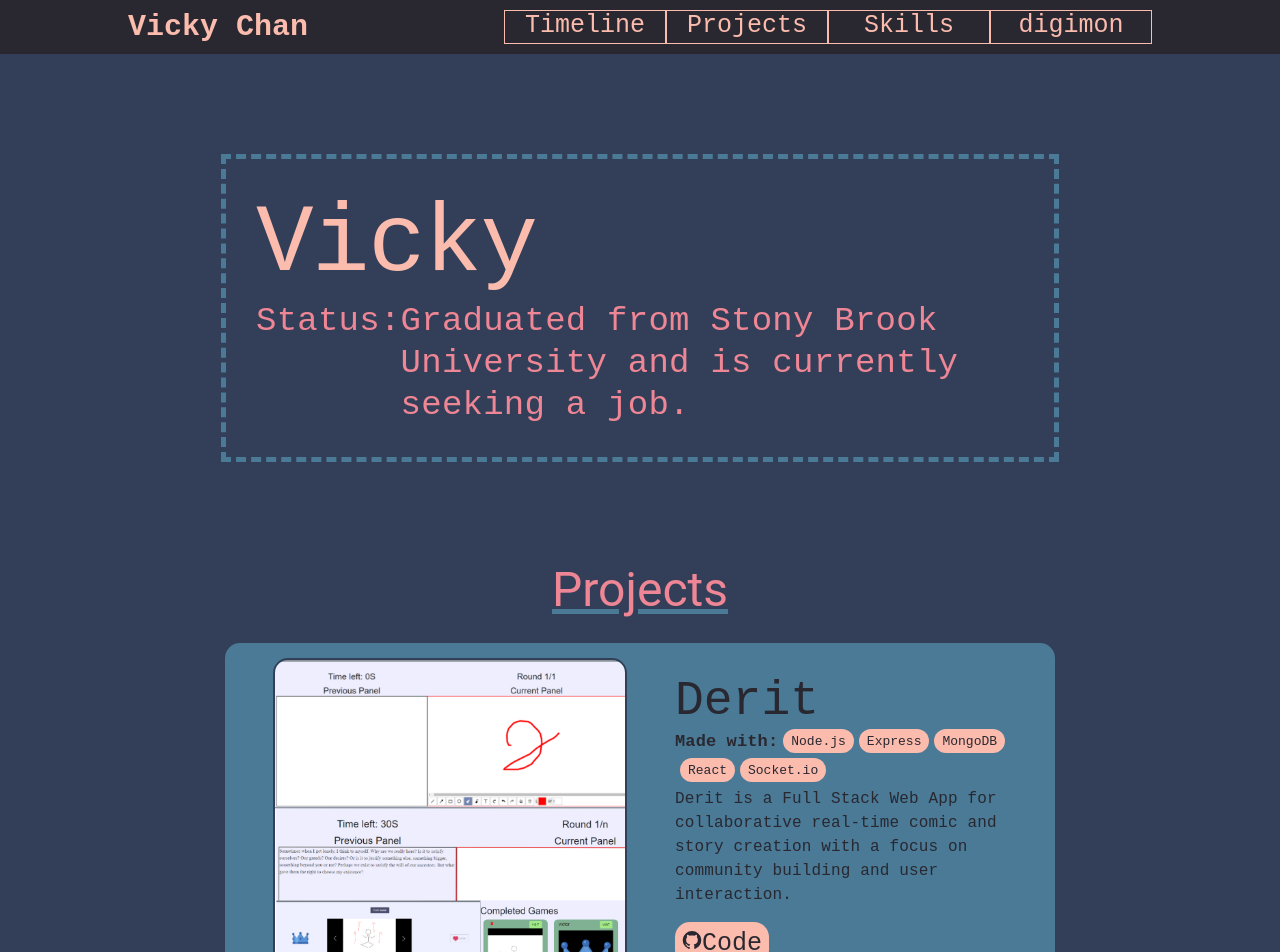
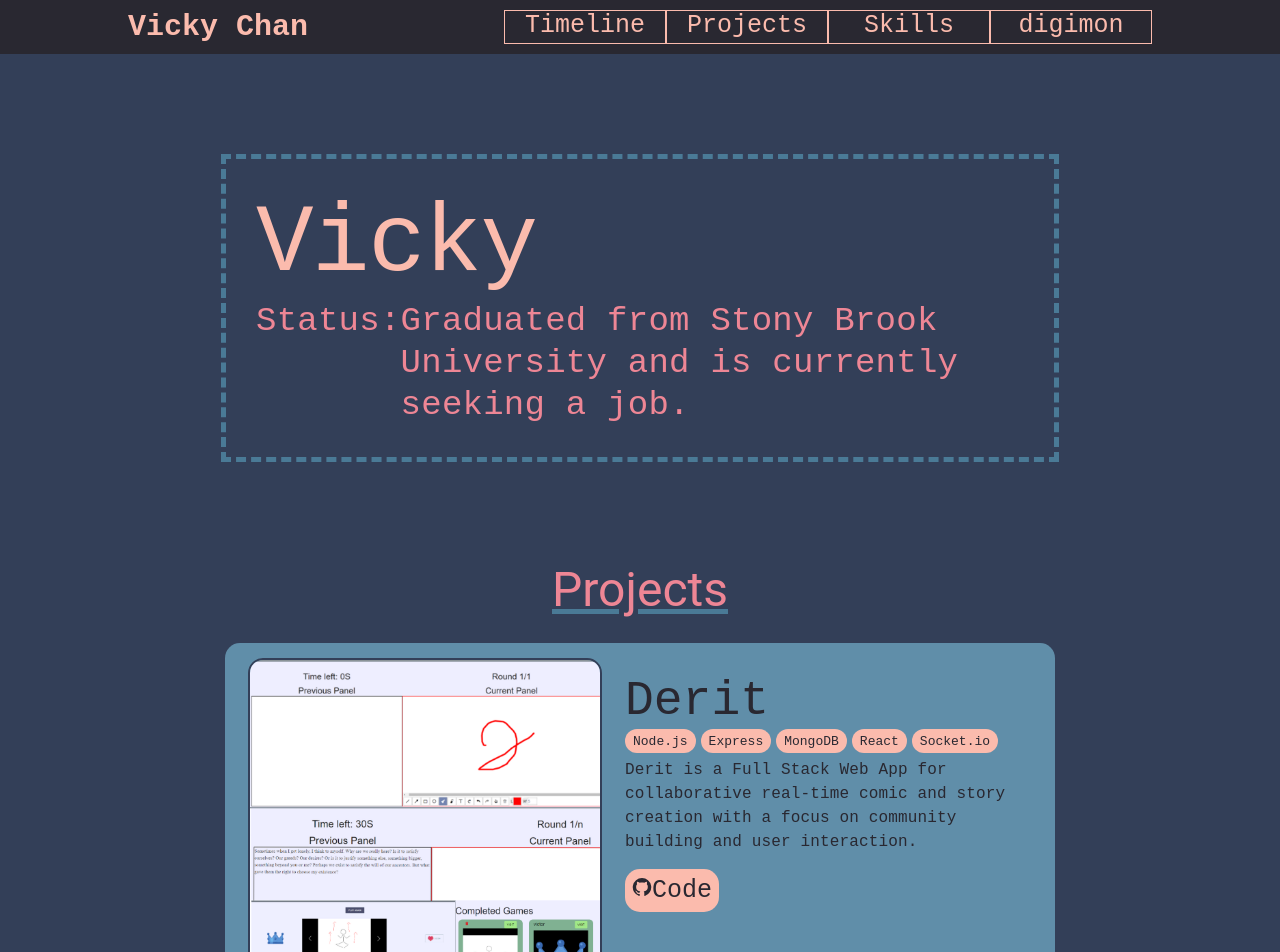
Before and after one commit to Tercra/portfolio, a React (Create React App) app: page / in a window 1280 px wide. Shown: the top 952 px of the page. Built offline with nearby package versions, Linux system fonts and the light colour scheme.

Commit message:
added a lighter turquoise to see dark text easier

```diff
--- a/src/components/ProjectCard.js
+++ b/src/components/ProjectCard.js
@@ -7,18 +7,17 @@ const ProjectCard = () => {
     const twilight = useTheme();
 
     return(
-        <Box sx={{maxWidth:"800px", width:"80%", backgroundColor:twilight.turquoise, margin:"25px auto", padding:"15px", borderRadius:"15px", display:"flex", flexFlow:"wrap"}}>
+        <Box sx={{maxWidth:"800px", width:"80%", backgroundColor:twilight.lightTurquoise, margin:"25px auto", padding:"15px", borderRadius:"15px", display:"flex", flexFlow:"wrap"}}>
             {/* <img src={derit} alt="Derit" className="projectImage"/> */}
             <img src={require("../projImages/Derit.png")} alt="Derit" className="projectImage"/>
-            <Box sx={{flexGrow:1, padding:"15px", minWidth:"350px", maxWidth:"55px"}}>
+            <Box sx={{flexGrow:1, padding:"15px", minWidth:"350px", maxWidth:"50%"}}>
                 <Typography variant="h3" sx={{fontFamily:"monospace", color:twilight.dark}}>Derit</Typography>
                 <Box sx={{display:"flex", flexWrap:"wrap"}}>
-                    <Typography variant="subtitle2" sx={{fontFamily:"monospace", color:twilight.dark, fontWeight:"bold", fontSize:"17px"}}>Made with:</Typography>
-                    <Chip size="small" label="Node.js" sx={{fontFamily:"monospace", color:twilight.dark, marginLeft:"5px", marginBottom:"5px", backgroundColor:twilight.lightPeach}}/>
-                    <Chip size="small" label="Express" sx={{fontFamily:"monospace", color:twilight.dark, marginLeft:"5px", marginBottom:"5px", backgroundColor:twilight.lightPeach}}/>
-                    <Chip size="small" label="MongoDB" sx={{fontFamily:"monospace", color:twilight.dark, marginLeft:"5px", marginBottom:"5px", backgroundColor:twilight.lightPeach}}/>
-                    <Chip size="small" label="React" sx={{fontFamily:"monospace", color:twilight.dark, marginLeft:"5px", marginBottom:"5px", backgroundColor:twilight.lightPeach}}/>
-                    <Chip size="small" label="Socket.io" sx={{fontFamily:"monospace", color:twilight.dark, marginLeft:"5px", marginBottom:"5px", backgroundColor:twilight.lightPeach}}/>
+                    <Chip size="small" label="Node.js" sx={{fontFamily:"monospace", color:twilight.dark, marginRight:"5px", marginBottom:"5px", backgroundColor:twilight.lightPeach}}/>
+                    <Chip size="small" label="Express" sx={{fontFamily:"monospace", color:twilight.dark, marginRight:"5px", marginBottom:"5px", backgroundColor:twilight.lightPeach}}/>
+                    <Chip size="small" label="MongoDB" sx={{fontFamily:"monospace", color:twilight.dark, marginRight:"5px", marginBottom:"5px", backgroundColor:twilight.lightPeach}}/>
+                    <Chip size="small" label="React" sx={{fontFamily:"monospace", color:twilight.dark, marginRight:"5px", marginBottom:"5px", backgroundColor:twilight.lightPeach}}/>
+                    <Chip size="small" label="Socket.io" sx={{fontFamily:"monospace", color:twilight.dark, marginRight:"5px", marginBottom:"5px", backgroundColor:twilight.lightPeach}}/>
 
                 </Box>
                 <Typography variant="body1" sx={{fontFamily:"monospace", color:twilight.dark, marginBottom:"10px"}}>Derit is a Full Stack Web App for collaborative real-time comic and story creation with a focus on community building and user interaction.</Typography>
--- a/src/theme.js
+++ b/src/theme.js
@@ -4,6 +4,7 @@ const twilight = createTheme({
     dark : '#292831',
     lightDark : '#333f58',
     turquoise : '#4a7a96',
+    lightTurquoise : '#608ea9',
     peach : '#ee8695',
     lightPeach : '#fbbbad'
 });
```
